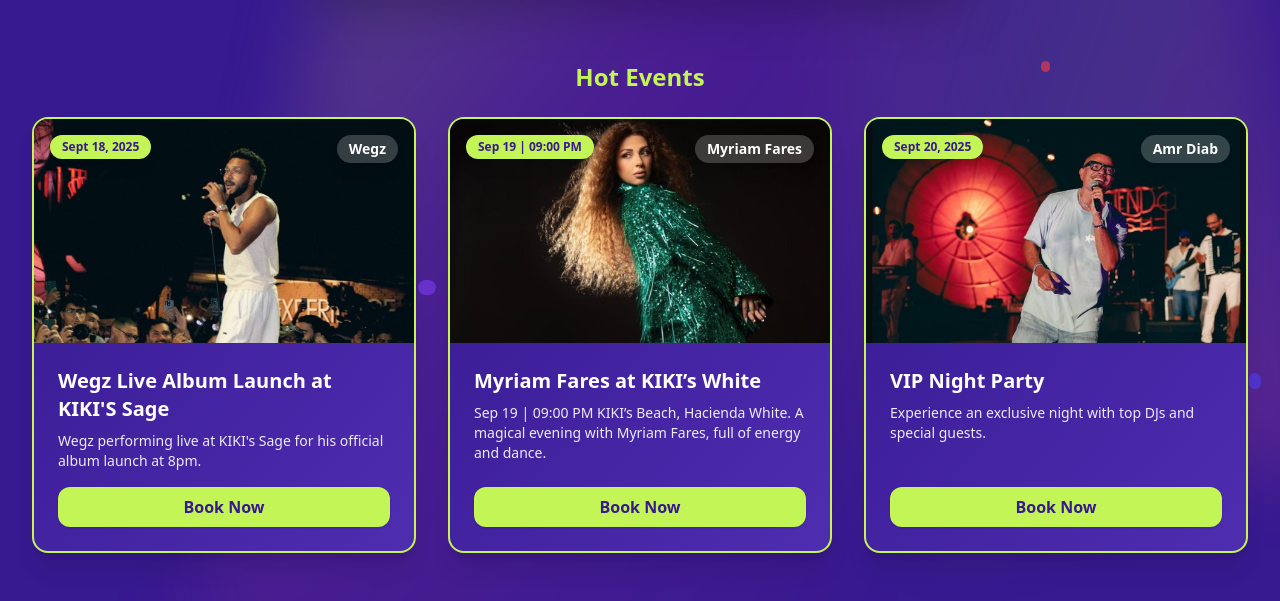
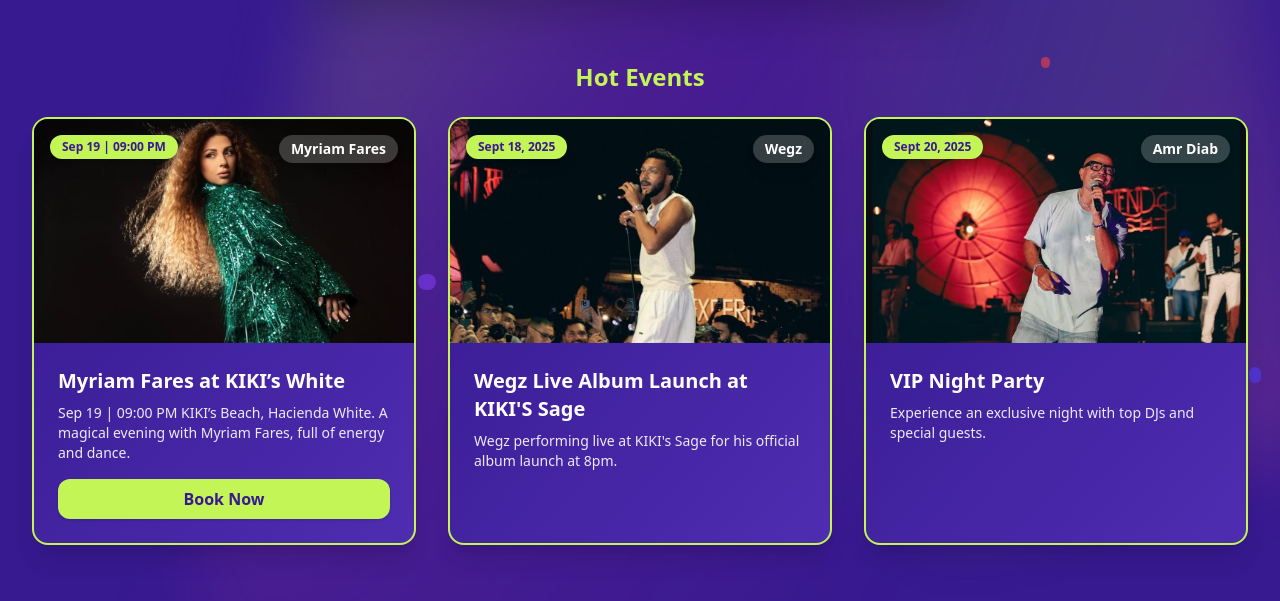
Before and after one commit to ReemMousa12/Tali2, a React (Vite) app: page / in a window 1280 px wide. Shown: the part 1439-2040 px from the top of the page. Built offline with nearby package versions, Linux system fonts and the light colour scheme; the HTML template or start-up script is replaced by a standard one.

Commit message:
Fix EventsSection event

```diff
--- a/src/components/EventsSection.tsx
+++ b/src/components/EventsSection.tsx
@@ -8,6 +8,13 @@ import wegz from "@/assets/artists/wegz/wegz.jpg";
 
 
 const upcomingEvents = [
+    {
+    title: "Myriam Fares at KIKI’s White",
+    date: "Sep 19 | 09:00 PM",
+    image: myriam,
+    desc: "Sep 19 | 09:00 PM\nKIKI’s Beach, Hacienda White. A magical evening with Myriam Fares, full of energy and dance.",
+    artist: { name: 'Myriam Fares', image: myriam }
+  },
   // {
   //   title: "Wegz Live Album Launch at KIKI'S Sage",
   //   date: "Sept 18, 2025",
@@ -15,13 +22,7 @@ const upcomingEvents = [
   //   desc: "Wegz performing live at KIKI's Sage for his official album launch at 8pm.",
   //   artist: { name: 'Wegz', image: wegz }
   // },
-  {
-    title: "Myriam Fares at KIKI’s White",
-    date: "Sep 19 | 09:00 PM",
-    image: myriam,
-    desc: "Sep 19 | 09:00 PM\nKIKI’s Beach, Hacienda White. A magical evening with Myriam Fares, full of energy and dance.",
-    artist: { name: 'Myriam Fares', image: myriam }
-  },
+
   // {
   //   title: 'Sunset Beach Party',
   //   date: 'Oct 5, 2025',
@@ -47,6 +48,13 @@ const upcomingEvents = [
 
 
 const hotEvents = [
+   {
+    title: "Myriam Fares at KIKI’s White",
+    date: "Sep 19 | 09:00 PM",
+    image: myriam,
+    desc: "Sep 19 | 09:00 PM\nKIKI’s Beach, Hacienda White. A magical evening with Myriam Fares, full of energy and dance.",
+    artist: { name: 'Myriam Fares', image: myriam }
+  },
   {
     title: "Wegz Live Album Launch at KIKI'S Sage",
     date: "Sept 18, 2025",
@@ -54,13 +62,7 @@ const hotEvents = [
     desc: "Wegz performing live at KIKI's Sage for his official album launch at 8pm.",
     artist: { name: 'Wegz', image: wegz }
   },
-  {
-    title: "Myriam Fares at KIKI’s White",
-    date: "Sep 19 | 09:00 PM",
-    image: myriam,
-    desc: "Sep 19 | 09:00 PM\nKIKI’s Beach, Hacienda White. A magical evening with Myriam Fares, full of energy and dance.",
-    artist: { name: 'Myriam Fares', image: myriam }
-  },
+
   {
     title: 'VIP Night Party',
     date: 'Sept 20, 2025',
@@ -212,7 +214,7 @@ const EventsSection = () => {
                     {event.title}
                   </h4>
                   <p className="mb-4 text-sm opacity-90 flex-1">{event.desc}</p>
-                  {event.artist.name === 'Myriam Fares' ? (
+                  {event.artist.name === 'Myriam Fares' && (
                     <a
                       href="https://kikis.jointali.com/event/1331/FRI+19.09+%7C+MYRIAM+FARES+%7C+KIKI%27S+WHITE"
                       target="_blank"
@@ -222,12 +224,6 @@ const EventsSection = () => {
                     >
                       Book Now
                     </a>
-                  ) : (
-                    <button
-                      className="mt-auto bg-tali-lime text-[#371990] font-bold px-4 py-2 rounded-lg shadow hover:bg-[#d4ff3f] transition-colors duration-200"
-                    >
-                      Book Now
-                    </button>
                   )}
                 </div>
               </div>
```
